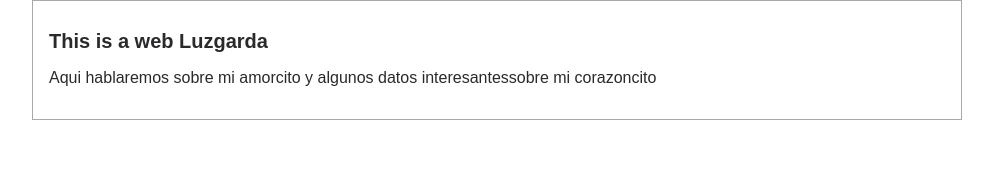
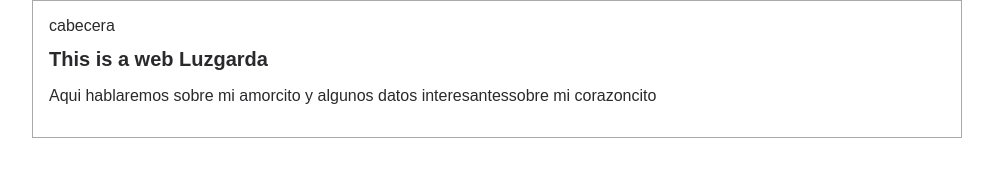
Before and after one commit to MarcoEgg/luzgarda, a plain HTML site: page index.html in a window 1280 px wide. Shown: the whole page, without its empty margins (143-1136 px from the left). Drawn offline with Linux system fonts and the light colour scheme.

Commit message:
desarrollando la cabecera

```diff
--- a/index.html
+++ b/index.html
@@ -8,6 +8,9 @@
 </head>
 <body>
     <div id = "container" >
+        <did = "cabecera">
+            cabecera
+        </di>
        <div id = "post">
           <h1>This is a web Luzgarda</h1>
           <p>Aqui hablaremos sobre mi amorcito y algunos datos interesantessobre mi corazoncito
```
